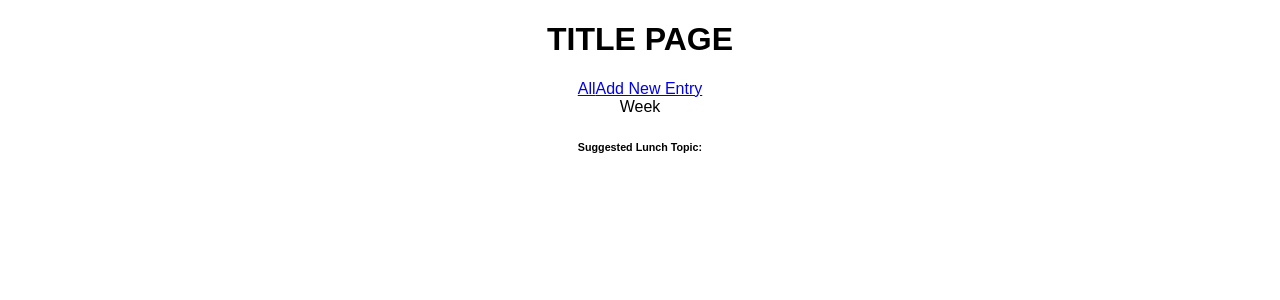
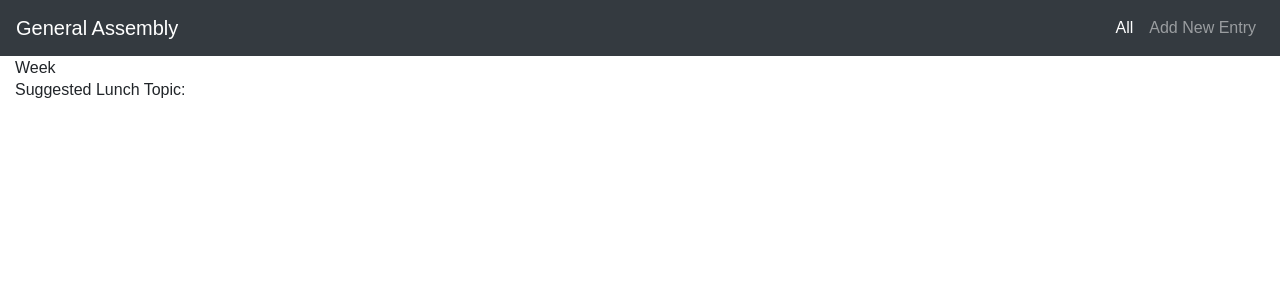
Before and after one commit to butterfly13/Project3-FrontEnd, a React (Create React App) app in the folder squad-diary/: page / in a window 1280 px wide. Shown: the top 300 px of the page. Built offline with nearby package versions, Linux system fonts and the light colour scheme; no server answers.

Commit message:
include bootstrap to index.html and add navbar to app.js

```diff
--- a/squad-diary/public/index.html
+++ b/squad-diary/public/index.html
@@ -8,6 +8,8 @@
       manifest.json provides metadata used when your web app is added to the
       homescreen on Android. See https://developers.google.com/web/fundamentals/engage-and-retain/web-app-manifest/
     -->
+    <!-- bootstrap css -->
+    <link rel="stylesheet" href="https://stackpath.bootstrapcdn.com/bootstrap/4.1.1/css/bootstrap.min.css" integrity="sha384-WskhaSGFgHYWDcbwN70/dfYBj47jz9qbsMId/iRN3ewGhXQFZCSftd1LZCfmhktB" crossorigin="anonymous">
     <link rel="manifest" href="%PUBLIC_URL%/manifest.json">
     <link rel="shortcut icon" href="%PUBLIC_URL%/favicon.ico">
     <!--
@@ -25,7 +27,7 @@
     <noscript>
       You need to enable JavaScript to run this app.
     </noscript>
-    <div id="root"></div>
+    <div className="container-fluid" id="root"></div>
     <!--
       This HTML file is a template.
       If you open it directly in the browser, you will see an empty page.
@@ -36,5 +38,9 @@
       To begin the development, run `npm start` or `yarn start`.
       To create a production bundle, use `npm run build` or `yarn build`.
     -->
+    <!-- jQuery first, then Popper.js, then Bootstrap JS -->
+    <script src="https://code.jquery.com/jquery-3.3.1.slim.min.js" integrity="sha384-q8i/X+965DzO0rT7abK41JStQIAqVgRVzpbzo5smXKp4YfRvH+8abtTE1Pi6jizo" crossorigin="anonymous"></script>
+    <script src="https://cdnjs.cloudflare.com/ajax/libs/popper.js/1.14.3/umd/popper.min.js" integrity="sha384-ZMP7rVo3mIykV+2+9J3UJ46jBk0WLaUAdn689aCwoqbBJiSnjAK/l8WvCWPIPm49" crossorigin="anonymous"></script>
+    <script src="https://stackpath.bootstrapcdn.com/bootstrap/4.1.1/js/bootstrap.min.js" integrity="sha384-smHYKdLADwkXOn1EmN1qk/HfnUcbVRZyYmZ4qpPea6sjB/pTJ0euyQp0Mk8ck+5T" crossorigin="anonymous"></script>
   </body>
 </html>
--- a/squad-diary/src/App.js
+++ b/squad-diary/src/App.js
@@ -55,15 +55,28 @@
   };
   render() {
     return (
-      <div className="App">
-        <header>
+      <div className="container-fluid">
+         <nav className="navbar navbar-expand-lg fixed-top navbar-dark bg-dark">
+            <Link to="/entry" className="navbar-brand">General Assembly</Link>
+            <button className="navbar-toggler" type="button" data-toggle="collapse" data-target="#navbarSupportedContent" aria-controls="navbarSupportedContent" aria-expanded="false" aria-label="Toggle navigation">
+              <span className="navbar-toggler-icon"></span>
+            </button>
+
+            <div className="collapse navbar-collapse" id="navbarSupportedContent">
+              <ul className="navbar-nav ml-auto">
+                <li className="nav-item active">
+                  <Link to="/entry" className="nav-link">All <span className="sr-only">(current)</span></Link>
+                </li>
+                <li className="nav-item">
+                  <Link to="/newEntry" className="nav-link">Add New Entry</Link>
+                </li>
+              </ul>
+            </div>
+          </nav>
           <h1>TITLE PAGE</h1>
-          <nav>
-            <Link to="/entry">All</Link>
-            <Link to="/newEntry">Add New Entry</Link>
-          </nav>
-        </header>
+
         <main>
+
           <Route
             path="/entry"
             exact
```
